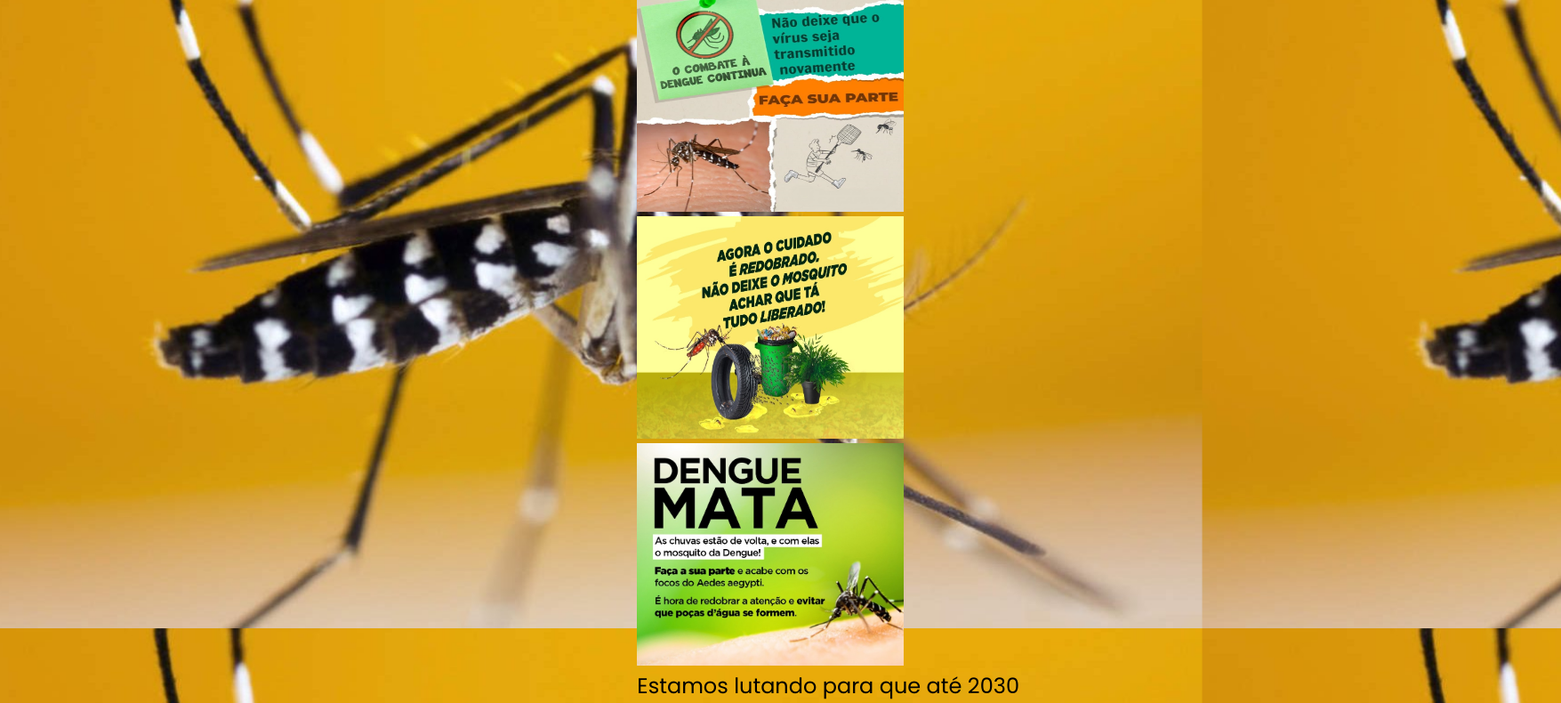
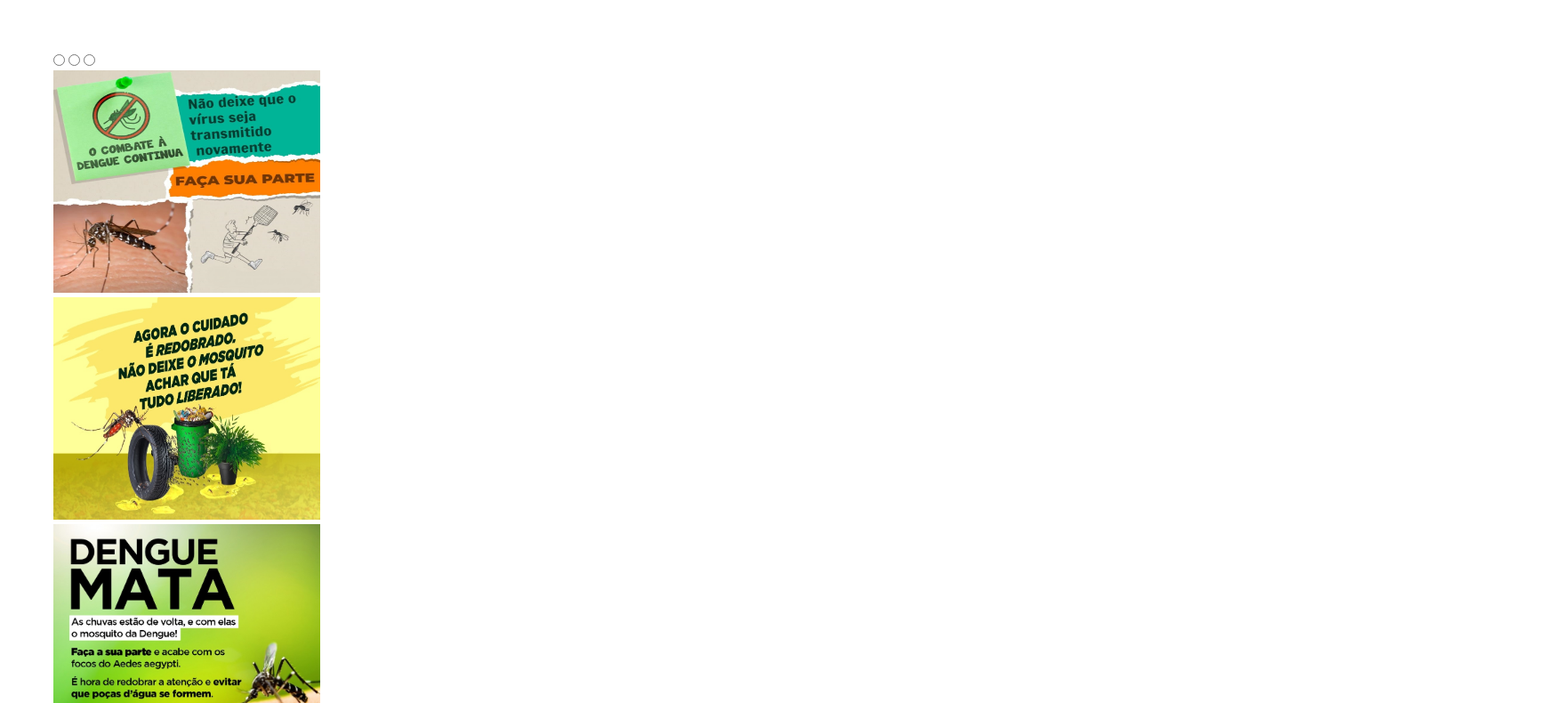
Before and after one commit to LariVital/DengueNews, a plain HTML site: page index.html in a window 1280 px wide. Shown: the part 94-884 px from the top of the page at 89% size, 1755 px wide, since content can reach past the window. Drawn offline with Linux system fonts and the light colour scheme.

Commit message:
restringido background apenas no body de newsletter

```diff
--- a/styles.css
+++ b/styles.css
@@ -458,7 +458,7 @@ div.redes-prof img {
 
 /*  newsletter */
 
-body {
+#body-news {
     display: flex;
     justify-content: center;
     align-items: center;
```
